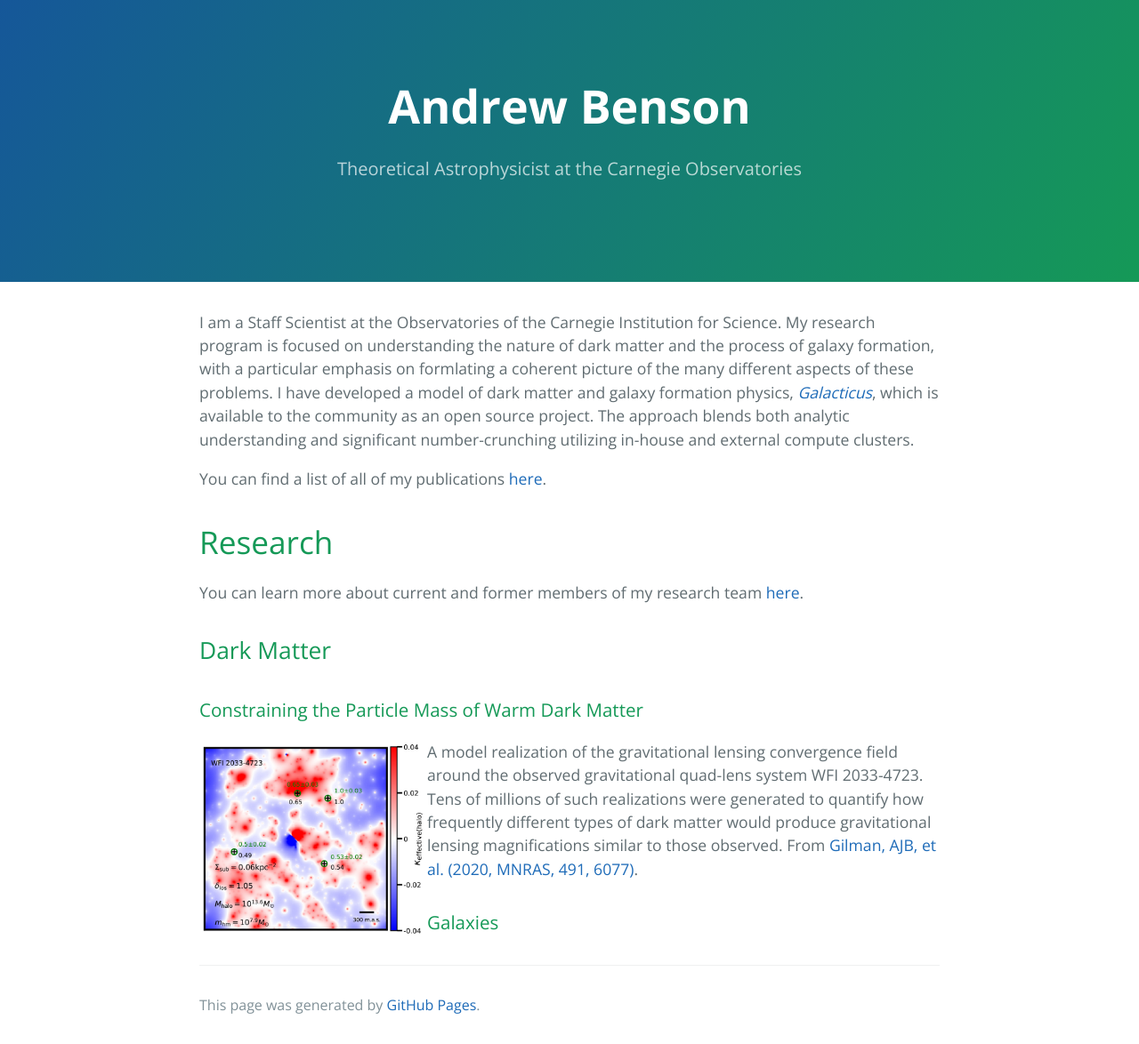
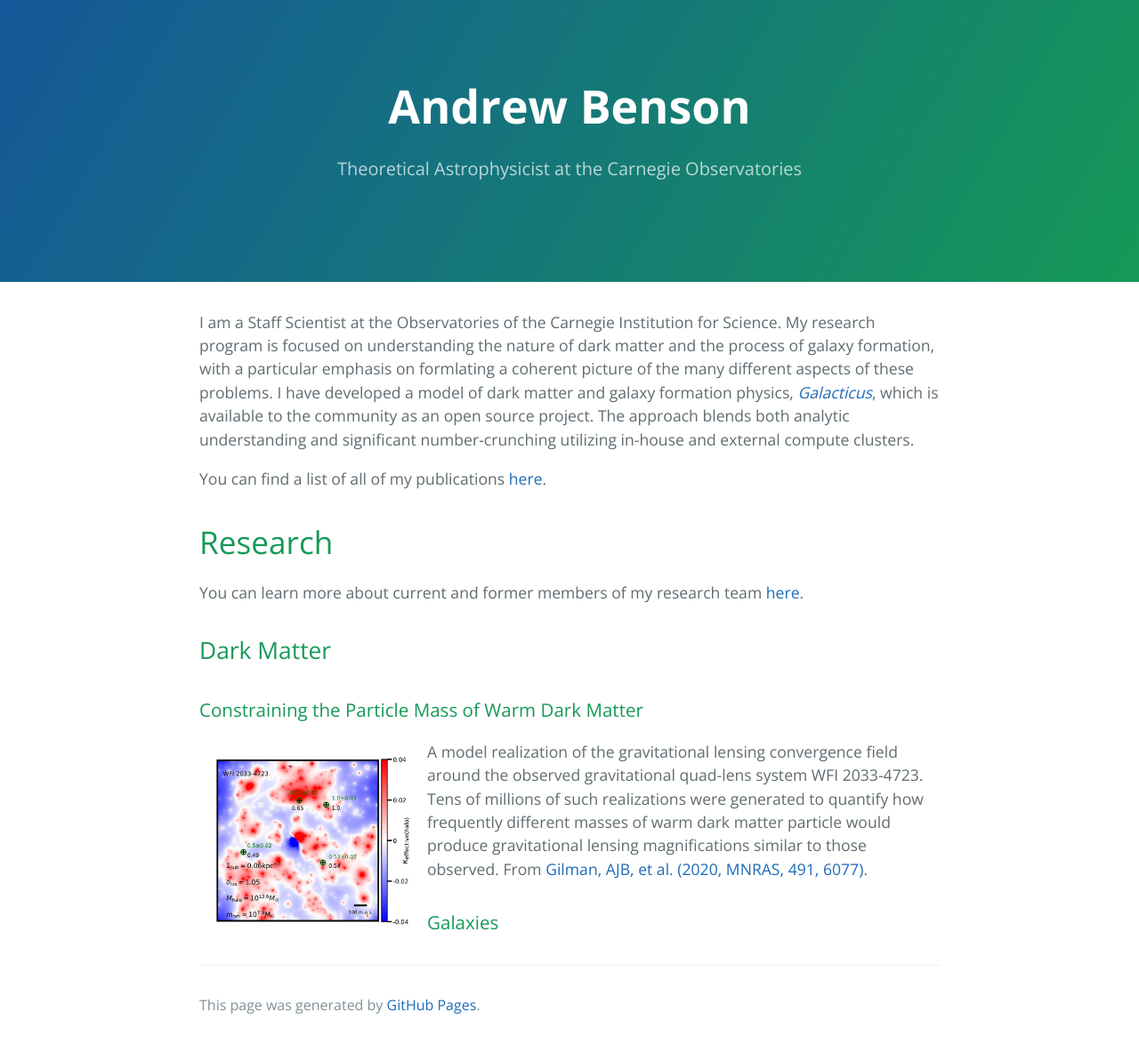
Before and after one commit to abensonca/abensonca.github.io, a Jekyll site: the page built from index.md, in a window 1280 px wide. Shown: the whole page at 89% size. Built offline with Jekyll 4.4.1, drawn with Linux system fonts in a browser that asks for light colours.

Commit message:
* Add some padding.

```diff
--- a/index.md
+++ b/index.md
@@ -19,13 +19,11 @@
 
 ### Constraining the Particle Mass of Warm Dark Matter
 
-<img src="./assets/img/lensing.png" alt="gravitational quad lens" style="width:256px; float: left;"/>
+<img src="./assets/img/lensing.png" alt="gravitational quad lens" style="width:256px; float: left; padding: 15px;"/>
 
-A model realization of the gravitational lensing convergence
-field around the observed gravitational quad-lens system WFI 2033-4723. Tens of
-millions of such realizations were generated to quantify how frequently
-different types of dark matter would produce gravitational lensing
-magnifications similar to those observed. From [Gilman, AJB, et al. (2020,
-MNRAS, 491, 6077)](https://ui.adsabs.harvard.edu/abs/2020MNRAS.491.6077G/abstract).
+A model realization of the gravitational lensing convergence field around the observed gravitational quad-lens system WFI
+2033-4723. Tens of millions of such realizations were generated to quantify how frequently different masses of warm dark matter
+particle would produce gravitational lensing magnifications similar to those observed. From [Gilman, AJB, et al. (2020, MNRAS,
+491, 6077)](https://ui.adsabs.harvard.edu/abs/2020MNRAS.491.6077G/abstract).
 
 ### Galaxies
```
